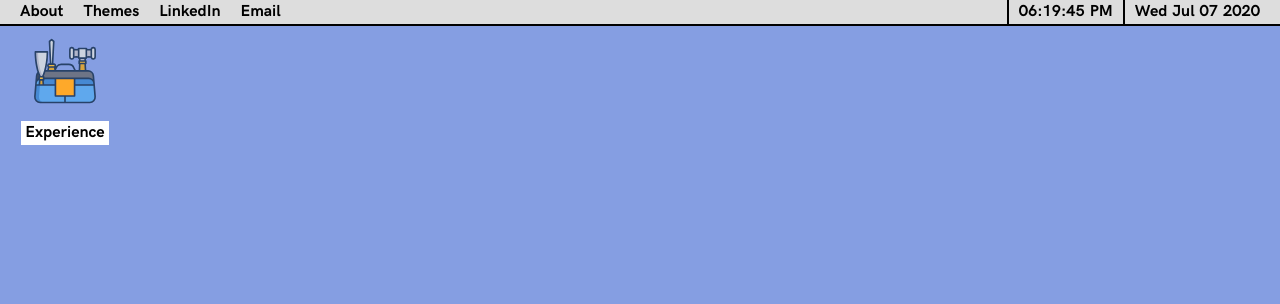
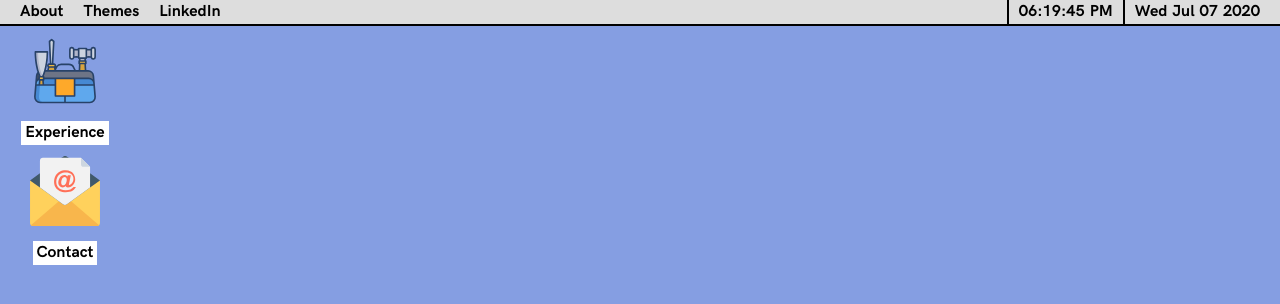
Before and after one commit to eagleeyejack/jackdavidevans-4, a Nuxt app: page / in a window 1280 px wide. Shown: the top 304 px of the page. Built offline with nearby package versions, Linux system fonts and the light colour scheme.

Commit message:
added icon, theme fix

```diff
--- a/components/DesktopIcon.vue
+++ b/components/DesktopIcon.vue
@@ -1,5 +1,18 @@
 <template>
-	<div :id="title" :index="index" class="desktop-icon" draggable="true" :style="{ top: y + 'px' }">
+	<a
+		v-if="link"
+		:id="title"
+		:href="link"
+		target="_blank"
+		:index="index"
+		class="desktop-icon"
+		draggable="true"
+		:style="{ top: y + 'px' }"
+	>
+		<div class="desktop-icon__icon"><img :src="image" /></div>
+		<div class="desktop-icon__title">{{ title }}</div>
+	</a>
+	<div v-else :id="title" :index="index" class="desktop-icon" draggable="true" :style="{ top: y + 'px' }">
 		<div class="desktop-icon__icon"><img :src="image" /></div>
 		<div class="desktop-icon__title">{{ title }}</div>
 	</div>
@@ -15,6 +28,11 @@ export default Vue.extend({
 		title: {
 			type: String,
 			required: true
+		},
+		link: {
+			type: String,
+			required: false,
+			default: ""
 		},
 		index: {
 			type: Number,
--- a/components/Header.vue
+++ b/components/Header.vue
@@ -10,14 +10,6 @@
 				<a href="https://www.linkedin.com/in/jackdavidevans" target="_blank">
 					LinkedIn
 				</a>
-			</li>
-			<li title="Email" class="list-item list-item--hide-sm">
-				<a
-					href="mailto:jackevans38@gmail.com?subject=Let's talk&amp;body=Hello Jack, ..."
-					target="_blank"
-					rel="noopener noreferrer"
-					>Email</a
-				>
 			</li>
 		</ul>
 		<!-- <Dropdown
--- a/layouts/default.vue
+++ b/layouts/default.vue
@@ -13,7 +13,7 @@ export default Vue.extend({
 			const theme = window.localStorage.getItem("theme")
 			if (theme) {
 				// eslint-disable-next-line nuxt/no-globals-in-created
-				document.documentElement.style.backgroundColor = theme
+				document.documentElement.style.backgroundColor = JSON.parse(theme)
 
 				setTimeout(function () {
 					// eslint-disable-next-line nuxt/no-globals-in-created
--- a/pages/index.vue
+++ b/pages/index.vue
@@ -3,6 +3,12 @@
 		<Header />
 		<div class="desktop" draggable="false" @dragover.stop @drop.prevent="drop">
 			<DesktopIcon title="Experience" image="/icons/toolbox.svg" :index="1" @click.native="open('experience')" />
+			<DesktopIcon
+				title="Contact"
+				link="mailto:jackevans38@gmail.com?subject=Let's talk&amp;body=Hello Jack, ..."
+				image="/icons/mail.svg"
+				:index="2"
+			/>
 
 			<!-- <DesktopIcon title="Contact" :index="2" @click.native="open('contact')" /> -->
 			<!-- <Window title="Contact" :index="2" :visible="windows.contact" :close="close">
```
Also changed, not shown: static/icons/mail.svg (added), static/icons/phonebook.svg (added).
